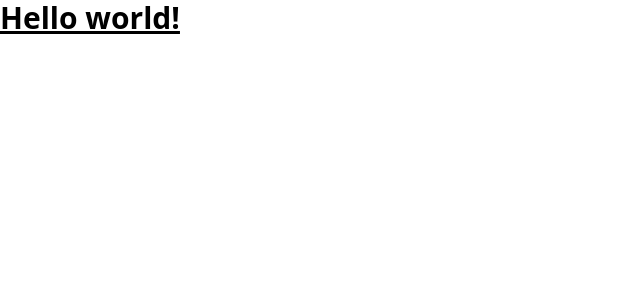
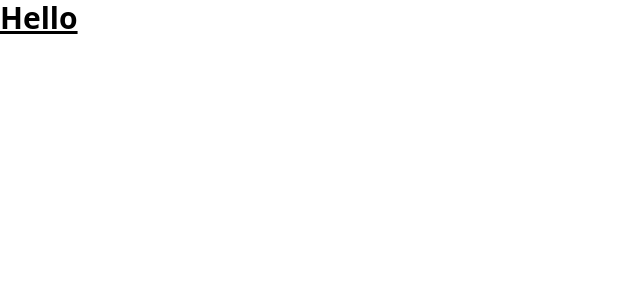
Before and after one commit to rudrakshSoni-dev/prompt-bank, a Next.js app: page / in a window 1280 px wide. Shown: the top 300 px of the page, without its empty margins (0-640 px from the left). Built offline with nearby package versions, Linux system fonts and the light colour scheme.

Commit message:
added something

```diff
--- a/src/app/page.js
+++ b/src/app/page.js
@@ -4,7 +4,7 @@ import styles from "./page.module.css";
 export default function Home() {
   return (<>
   <h1 className="text-3xl font-bold underline">
-      Hello world!
+      Hello
     </h1>
 
   </>
```
